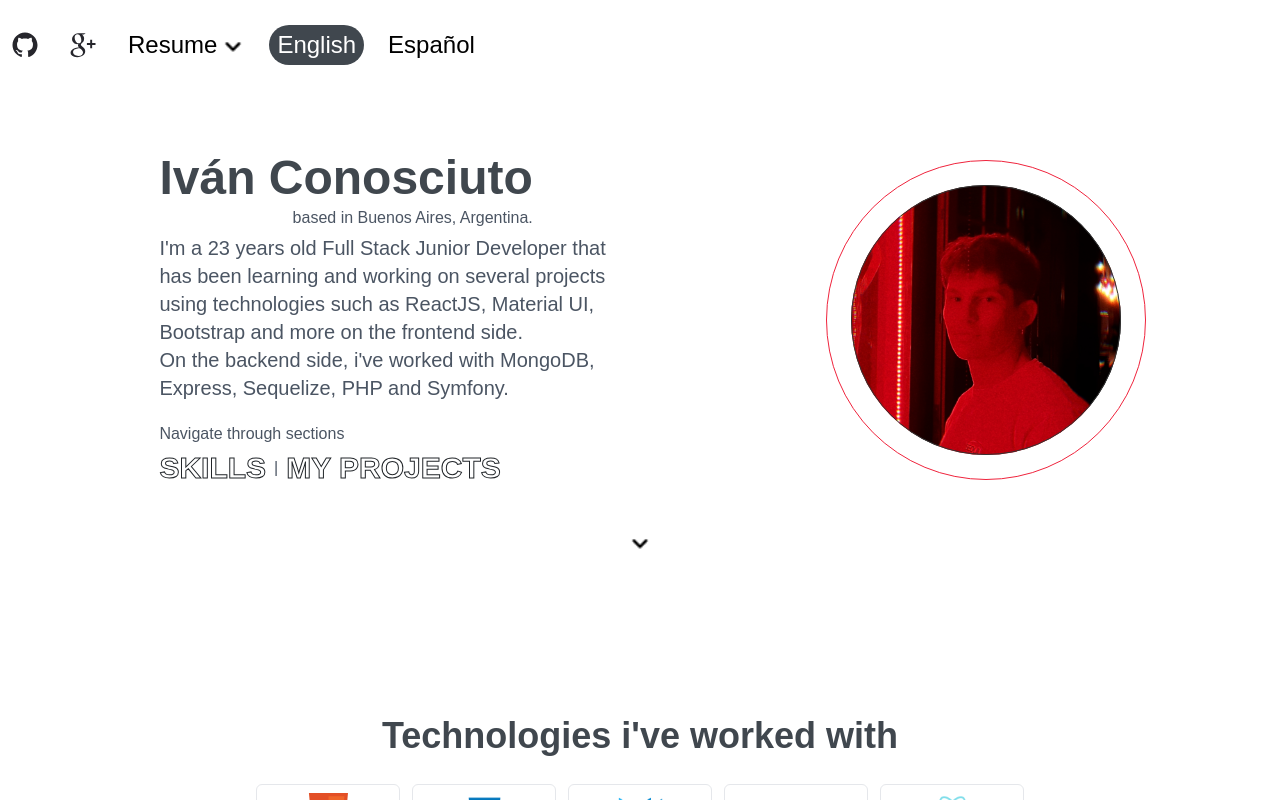
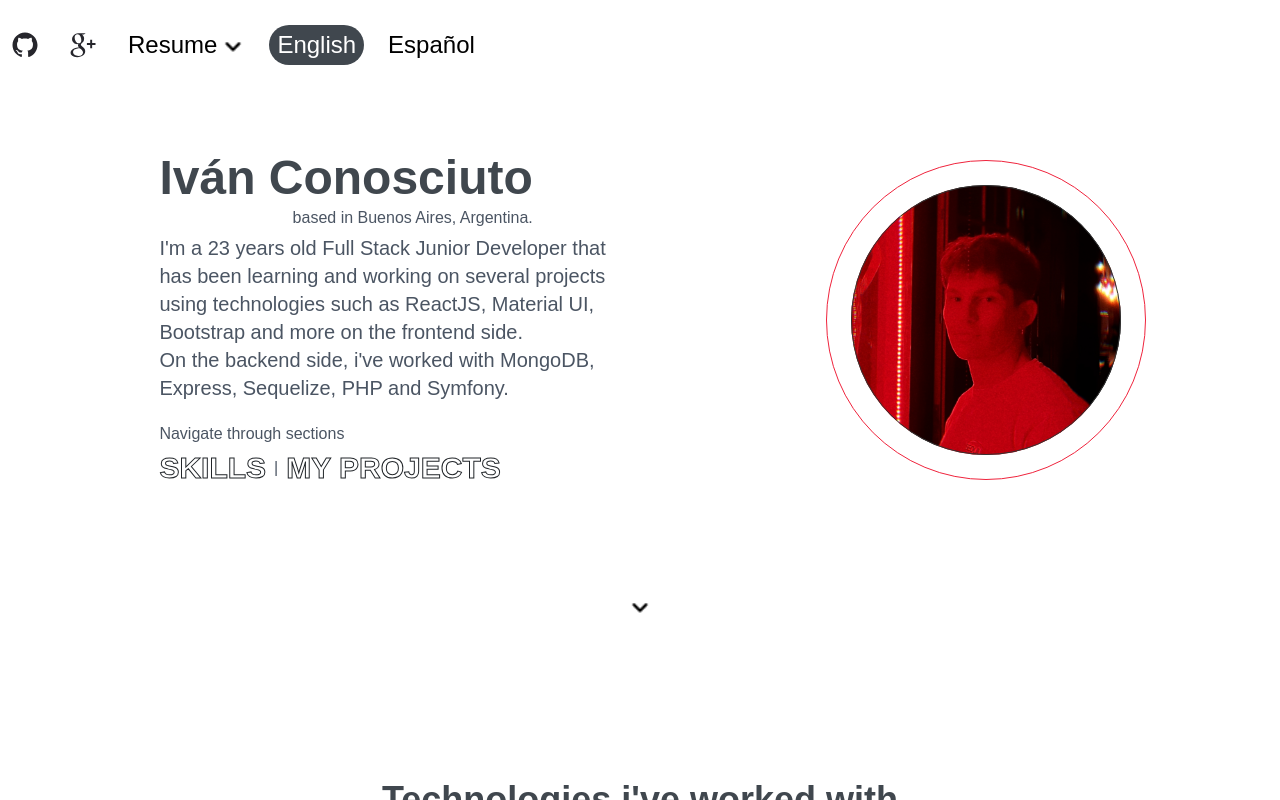
Before and after one commit to IvoFarid/portfolio, a Next.js app: page / in a window 1280 px wide. Built offline with nearby package versions, Linux system fonts and the light colour scheme; a web font is replaced by a local one.

Commit message:
minor ui fix

```diff
--- a/components/organisms/Hero/Hero.tsx
+++ b/components/organisms/Hero/Hero.tsx
@@ -10,7 +10,7 @@ type Props = {
 export default function Hero({language}: Props) {
   return (
     <div className="flex flex-col relative">
-      <div className="flex mx-auto mt-16 2xl:mt-32 z-20 relative lg:max-w-4xl 2xl:max-w-7xl xl:max-w-6xl justify-center min-w-[400px] 2xl:items-center 2xl:pt-0 2xl:pb-28">
+      <div className="flex mx-auto mt-16 2xl:mt-32 z-20 relative lg:max-w-4xl 2xl:max-w-7xl xl:max-w-6xl justify-center min-w-[400px] xl:pb-16 2xl:items-center 2xl:pt-0 2xl:pb-28">
         <motion.div
         initial={{
           opacity:0,
```
